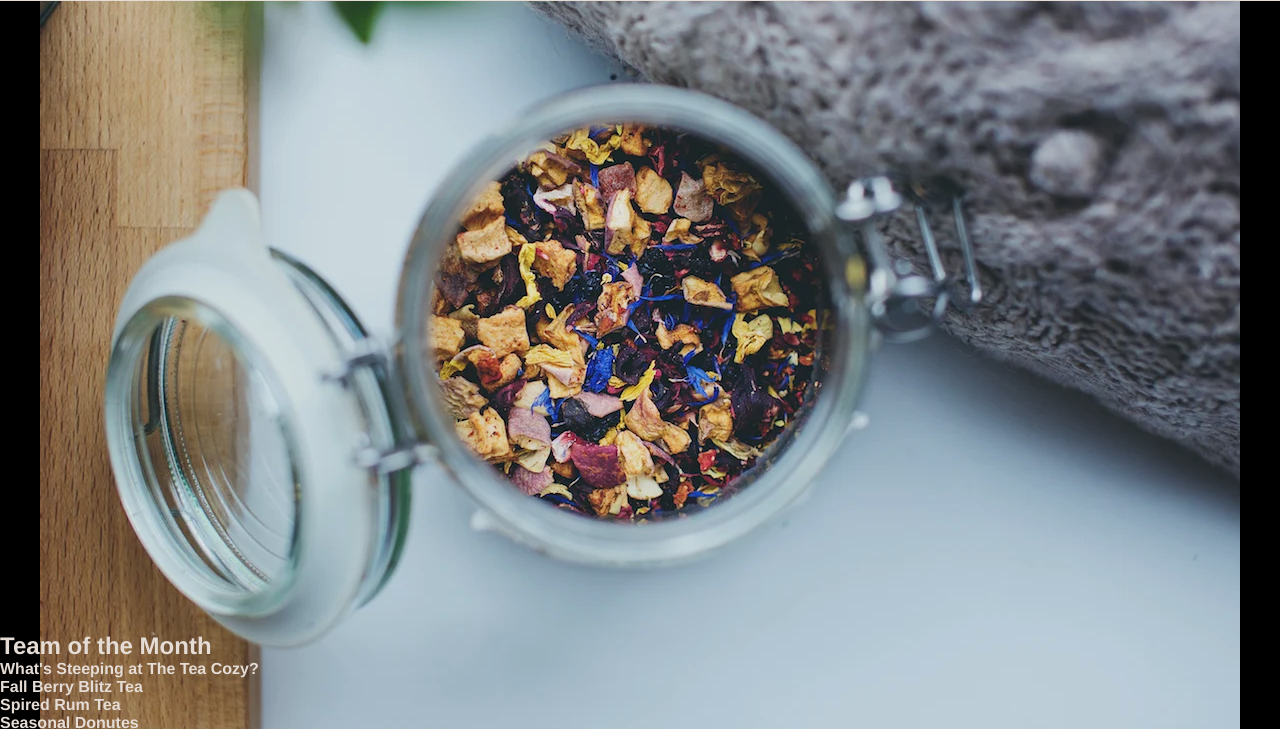
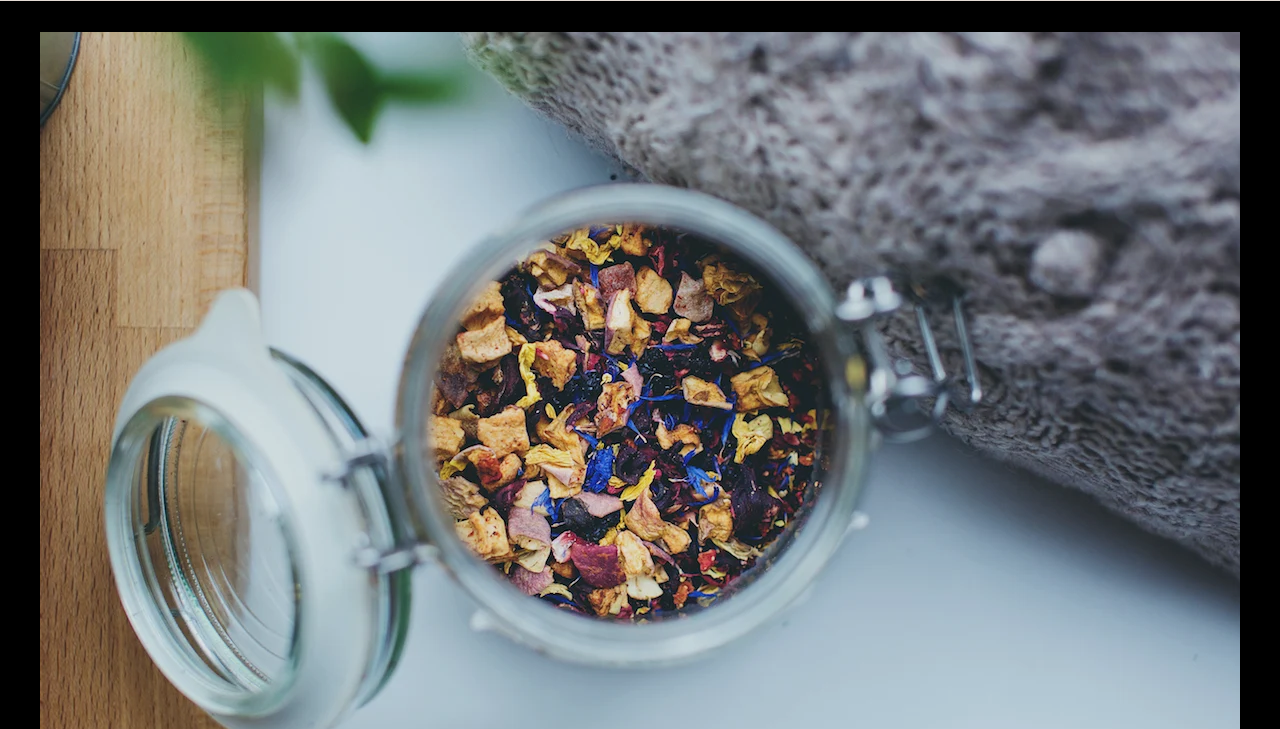
Before and after one commit to CH-MinuteMaker/Project-7---Tea-Cozy, a plain HTML site: page index.html in a window 1280 px wide. Shown: the part 68-797 px from the top of the page. Drawn offline with Linux system fonts and the light colour scheme.

Commit message:
resolved navbar and image issue with css code on mission image img

```diff
--- a/styles.css
+++ b/styles.css
@@ -8,12 +8,13 @@
 
 header {
     display: flex;
+    position: fixed;
     align-items: center;
     justify-content: space-between;
     height: 69px;
     border: 1px solid seashell;
-    position: fixed;
     width: 100%;
+    z-index: 999;
 }
 
 .logo {
@@ -21,7 +22,7 @@ header {
 }
 
 .logo img {
-    height: 50px;;
+    height: 50px;
 }
 
 .navbar {
@@ -57,7 +58,11 @@ h4 {
     color: seashell;
 }
 
-.mission {
-    height: 700px;
+.mission_image {
     text-align: center;
 }
+
+.mission_image img {
+    position: relative;
+    margin-top: 100px;
+}
```
